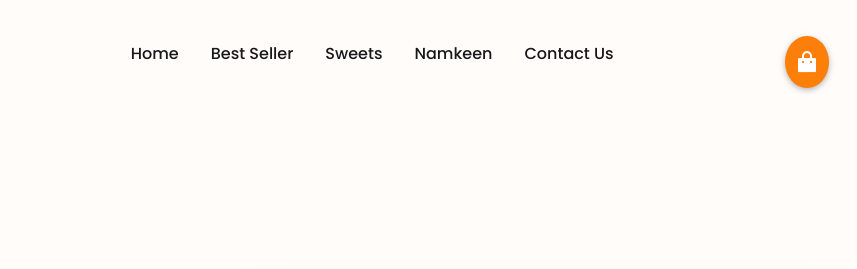
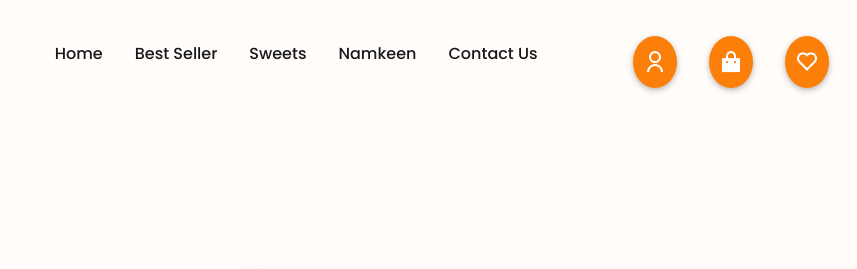
Before and after one commit to anshulmarathe3/WebWizzardsReimagineRound1.github.io, a plain HTML site: page index.html in a window 1280 px wide. Shown: the top 269 px of the page, 333-1190 px from the left. Drawn offline with nearby package versions, Linux system fonts and the light colour scheme.

Commit message:
Update index.html

```diff
--- a/index.html
+++ b/index.html
@@ -39,7 +39,13 @@
         <li><a href="#home">Contact Us</a></li>
       </ul>
       <div class="nav__btn">
+        <button class="btn"><i class="ri-user-line"></i></button>
+      </div>
+      <div class="nav__btn">
         <button class="btn"><i class="ri-shopping-bag-fill"></i></button>
+      </div>
+      <div class="nav__btn">
+        <button class="btn"><i class="ri-heart-line"></i></button>
       </div>
       <img src="images/moon.png" alt="" id="icon">
     </nav>
@@ -352,7 +358,6 @@
     </section>
 
     <section class="chef" id="chef">
-      <img src="images/top-viewhaldi.png" alt="topping" class="chef__bg" />
       <div class="section__container chef__container">
         <div class="chef__image">
           <img src="images/happy.jpg" alt="chef" />
```
